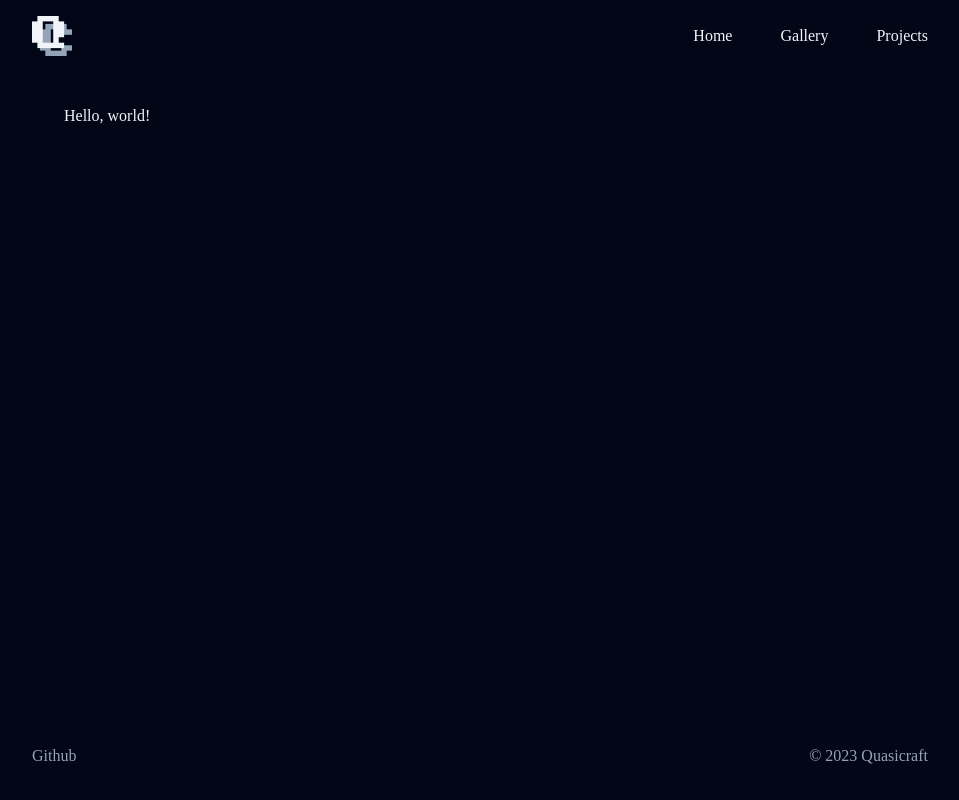
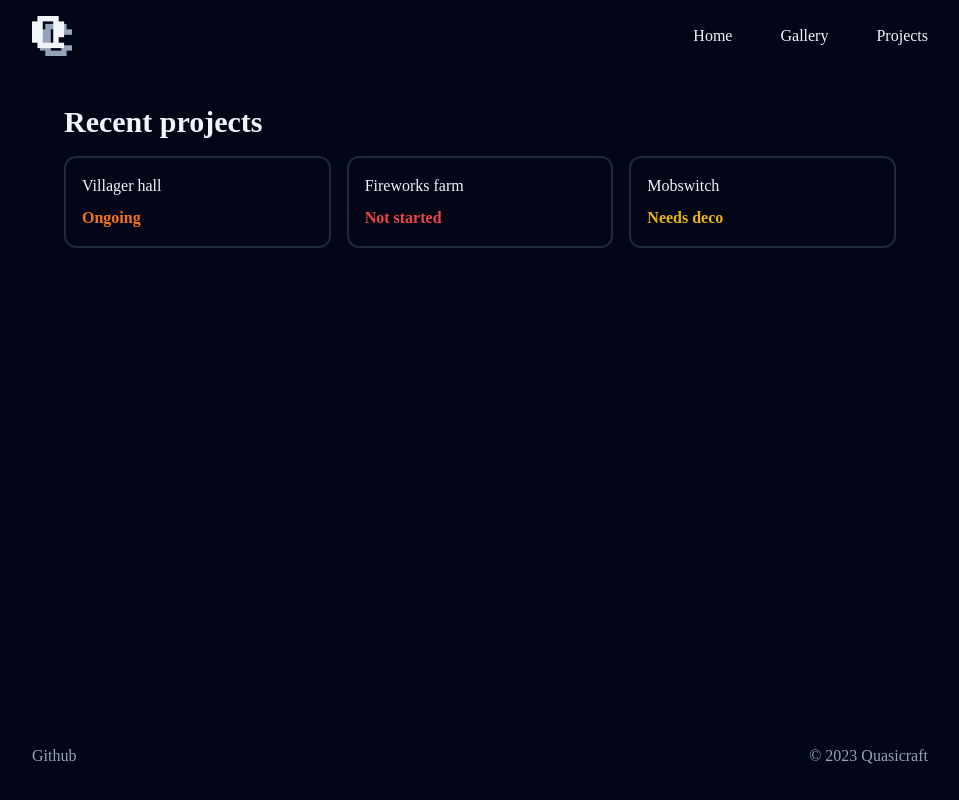
Before and after one commit to quasicraft/qc-site, a Next.js app: page / in a window 1280 px wide. Shown: the whole page, without its empty margins (160-1119 px from the left). Built offline with nearby package versions, Linux system fonts and the light colour scheme.

Commit message:
started prettyfying home page

```diff
--- a/pages/index.js
+++ b/pages/index.js
@@ -1,6 +1,10 @@
 import Head from "next/head";
+import Link from "next/link";
+import Image from "next/image";
+import { getSortedProjectsData } from "@/lib/projects";
+import styles from "../components/projects.module.css";
 
-export default function Home() {
+export default function Home({ recentProjects }) {
   return(
     <>
       <Head>
@@ -27,7 +31,29 @@ export default function Home() {
           content="follow, index, max-snippet:-1, max-video-preview:-1, max-image-preview:large"
         />
       </Head>
-      <div className="mx-8">Hello, world!</div>
+      <div className="mx-8">
+        <div id="recent-projects" className="mb-4">
+          <h1 className="text-3xl font-bold mb-4">Recent projects</h1>
+          <div className="grid grid-cols-1 md:grid-cols-2 lg:grid-cols-3 gap-4">
+            {recentProjects.map(({ id, status, title }) => (
+              <div key={id} className="border-2 border-slate-800 rounded-xl flex flex-col">
+                <Link href={`/projects/${id}`}><h1 className="px-4 pt-4 pb-2">{title}</h1></Link>
+                <h2 color_code={status} className={styles.status}>{status}</h2>
+              </div>
+            ))}
+          </div>
+        </div>
+      </div>
     </>
   );
 }
+
+export async function getStaticProps() {
+  const allProjectsData = getSortedProjectsData();
+  const recentProjects = allProjectsData.slice(0, 3);
+  return {
+    props: {
+      recentProjects,
+    },
+  };
+}
```
